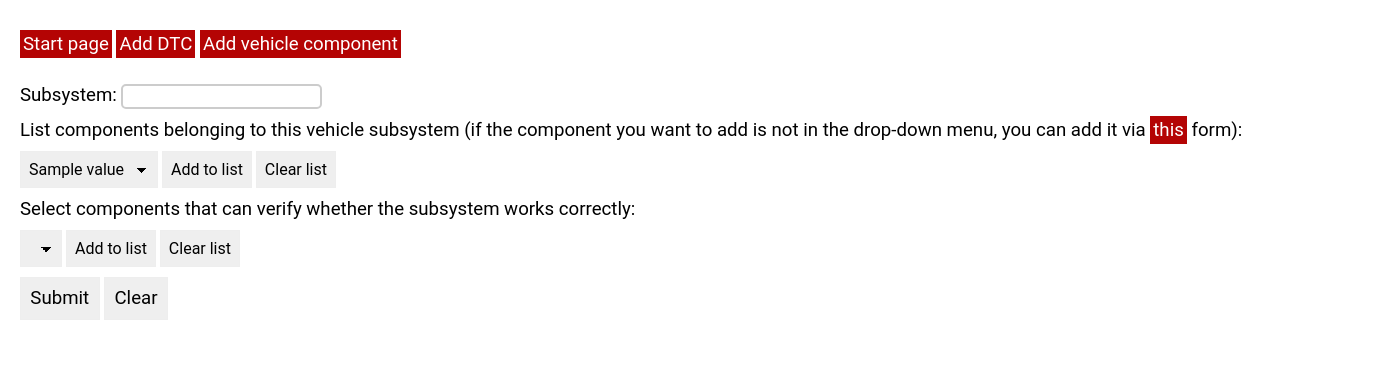
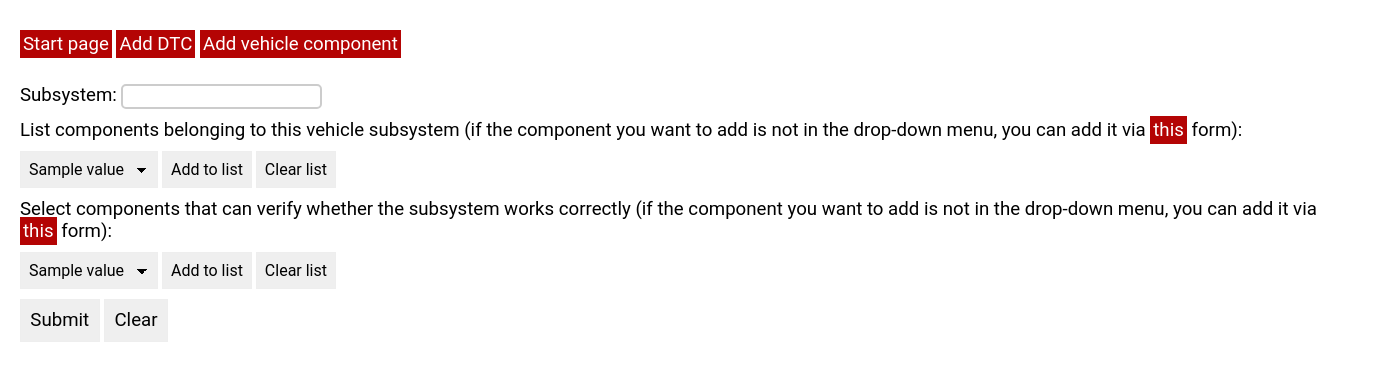
Before and after one commit to tbohne/obd_ontology, a Flask app: page /subsystem_form in a window 1400 px wide. Shown: the part 137-518 px from the top of the page. Run offline with Flask 2, Linux system fonts and the light colour scheme; a database or web service that is not in the repository returns one stand-in record (values such as "Sample title"); data that the repository does not hold is empty; some libraries are stand-ins or nearby versions.

Commit message:
Fixes #10: Update dropdown menu in subsystem form when a new component has been added

```diff
--- a/obd_ontology/app.py
+++ b/obd_ontology/app.py
@@ -599,6 +599,7 @@ def subsystem_form():
         session["subsystem_name"] = None
 
     form.components.choices = kg_query_tool.query_all_component_instances()
+    form.verifying_components.choices = kg_query_tool.query_all_component_instances()
 
     return render_template('subsystem_form.html', form=form,
                            components_variable_list=get_session_variable_list("subsystem_components"),
--- a/templates/subsystem_form.html
+++ b/templates/subsystem_form.html
@@ -23,7 +23,8 @@
                     {%for i in components_variable_list%}
                         {{i}},
                     {%endfor%}</p>
-                    <p>Select components that can verify whether the subsystem works correctly:</p>
+                    <p>Select components that can verify whether the subsystem works correctly (if the component you
+                        want to add is not in the drop-down menu, you can add it via <a href="component_form">this</a> form):</p>
                     <div> {{form.verifying_components}} {{form.verifying_components_submit}} {{form.clear_verifying_components}}</div>
                     <p style="color: #B40404;">
                     {%for i in verifying_components_list%}
```
